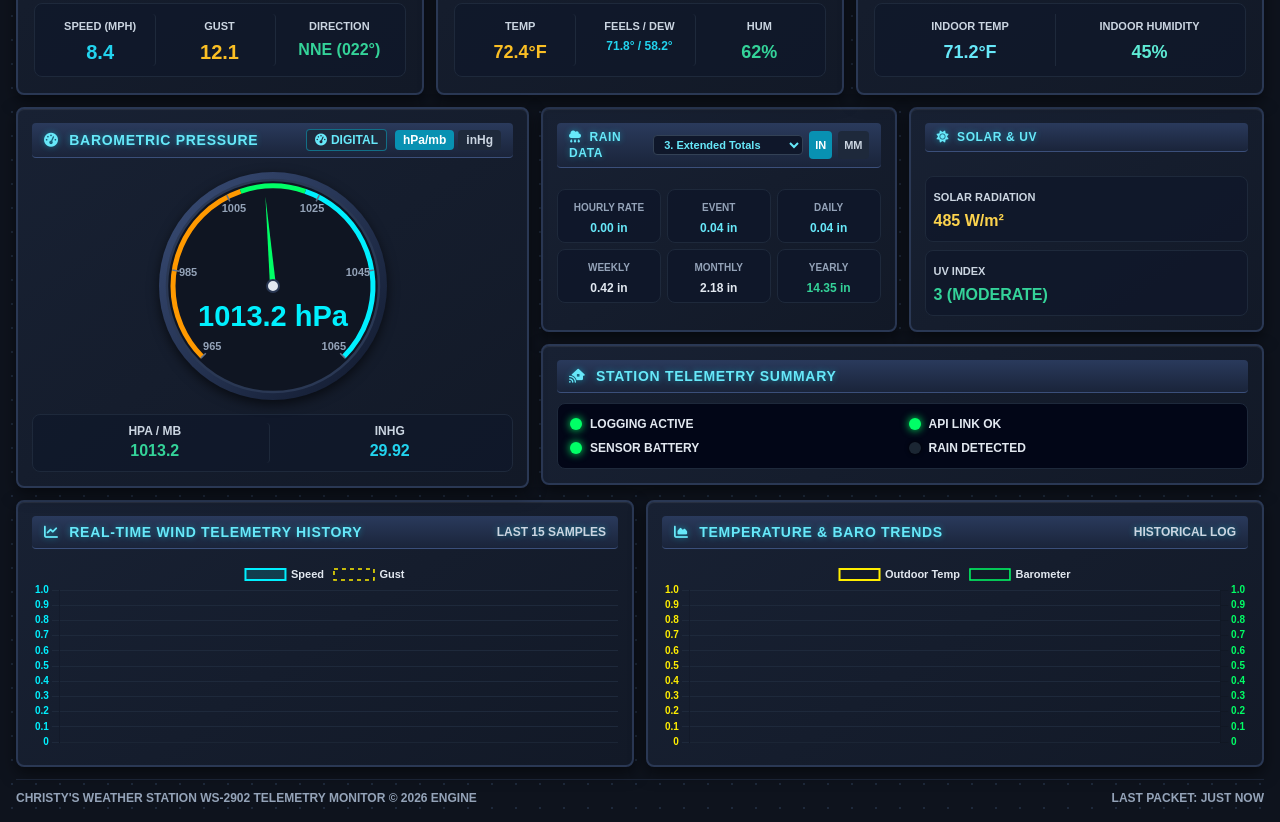
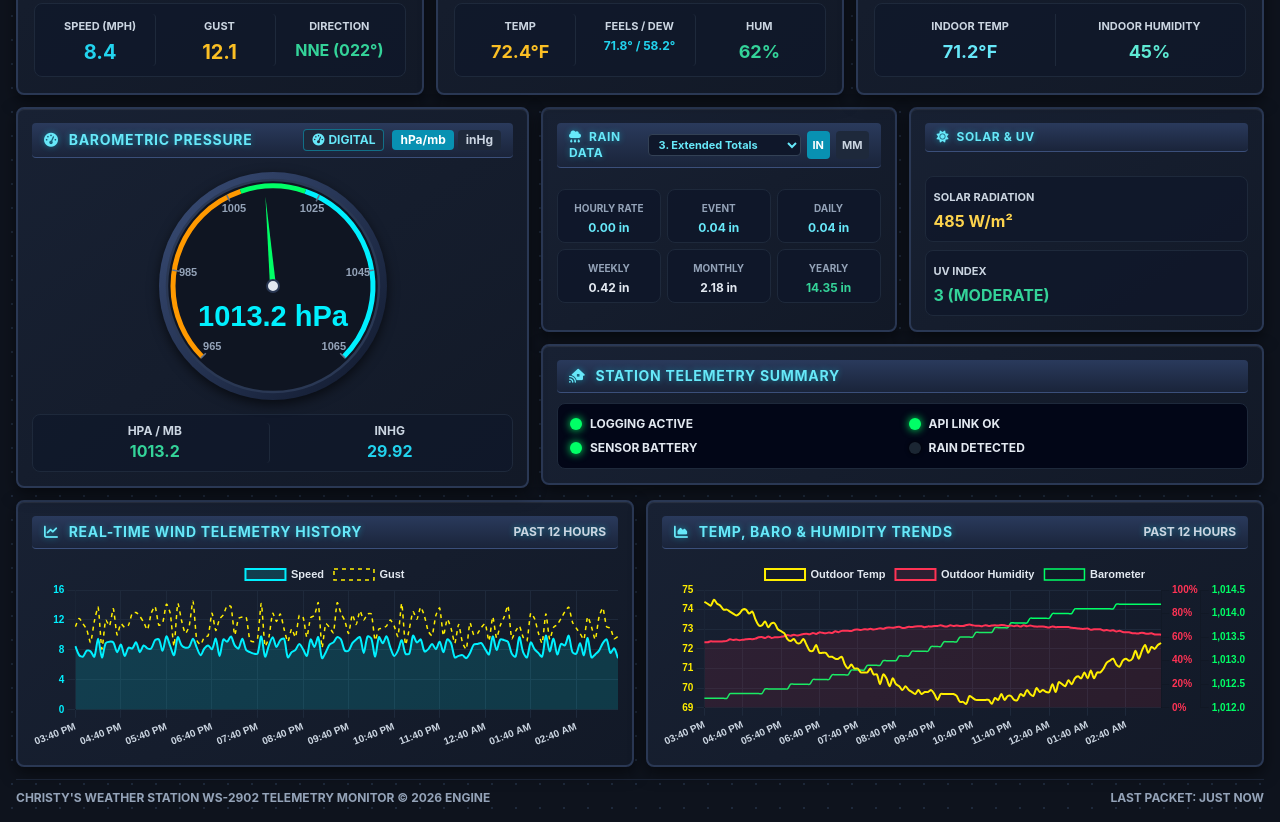
Before and after one commit to kd4bee/homedisplay, a plain HTML site: page index.html in a window 1280 px wide. Shown: the part 548-1370 px from the top of the page. Drawn offline with nearby package versions, Linux system fonts and the light colour scheme; no server answers.

Commit message:
Add files via upload

```diff
--- a/index.html
+++ b/index.html
@@ -5,16 +5,16 @@
     <meta name="viewport" content="width=device-width, initial-scale=1.0">
     <title>Christy's Weather Station - WS-2902 Live Monitor</title>
 
-    <!-- Robust PWA Manifest & Chrome App Installation Icons -->
+    <!-- PWA Manifest & Web App Icons -->
     <link rel="icon" type="image/png" href="https://cdn-icons-png.flaticon.com/512/1163/1163624.png">
     <link rel="apple-touch-icon" href="https://cdn-icons-png.flaticon.com/512/1163/1163624.png">
     <link rel="manifest" href='data:application/manifest+json;charset=utf-8,{"name":"Christy\'s Weather Station","short_name":"Christy WX","start_url":".","display":"standalone","background_color":"%230e131d","theme_color":"%230e131d","icons":[{"src":"https://cdn-icons-png.flaticon.com/512/1163/1163624.png","sizes":"512x512","type":"image/png"}]}'>
 
-    <!-- Tailwind CSS -->
+    <!-- Tailwind CSS CDN -->
     <script src="https://cdn.tailwindcss.com"></script>
-    <!-- Font Awesome Icons -->
+    <!-- Font Awesome Icons CDN -->
     <link rel="stylesheet" href="https://cdnjs.cloudflare.com/ajax/libs/font-awesome/6.4.0/css/all.min.css">
-    <!-- Chart.js -->
+    <!-- Chart.js CDN -->
     <script src="https://cdn.jsdelivr.net/npm/chart.js"></script>
 
     <style>
@@ -35,7 +35,7 @@
         body {
             background-color: var(--bg-dark);
             color: #e2e8f0;
-            font-family: Arial, Helvetica, sans-serif;
+            font-family: Inter, Arial, Helvetica, sans-serif;
             background-image: radial-gradient(#1e293b 1px, transparent 1px);
             background-size: 24px 24px;
         }
@@ -66,7 +66,6 @@
         .led-red { background-color: var(--neon-red); box-shadow: 0 0 8px var(--neon-red); }
         .led-off { background-color: var(--led-off); }
 
-        /* Crisp clock font styling without blur or heavy glow */
         .crisp-clock {
             text-shadow: none;
             -webkit-font-smoothing: antialiased;
@@ -93,6 +92,7 @@
 </head>
 <body class="min-h-screen flex flex-col justify-between p-2 md:p-4 text-sm md:text-base select-none">
 
+    <!-- HEADER / CONTROL BAR -->
     <header class="wd-panel mb-3 p-3 md:p-4 flex flex-wrap items-center justify-between gap-4">
         <!-- Title & App Branding -->
         <div class="flex items-center gap-3">
@@ -334,7 +334,7 @@
 
             <!-- Precipitation & Solar/UV Pane (Stacked Side by Side) -->
             <div class="grid grid-cols-1 md:grid-cols-2 gap-3">
-                <!-- Enhanced Rain Data Panel with Dynamic View Selector Dropdown -->
+                <!-- Rain Data Panel with Dynamic View Selector Dropdown -->
                 <div class="wd-panel p-3.5 flex flex-col justify-between">
                     <div class="wd-header-bar px-3 py-1.5 rounded flex justify-between items-center mb-2">
                         <span class="font-bold text-cyan-300 text-xs tracking-wider"><i class="fa-solid fa-cloud-rain mr-1"></i> RAIN DATA</span>
@@ -399,18 +399,18 @@
             <div class="wd-panel p-3.5">
                 <div class="wd-header-bar px-3 py-1.5 rounded flex justify-between items-center mb-2.5">
                     <span class="font-bold text-cyan-300 text-sm tracking-wider"><i class="fa-solid fa-chart-line mr-1.5"></i> REAL-TIME WIND TELEMETRY HISTORY</span>
-                    <span class="text-xs text-slate-300 font-bold">LAST 15 SAMPLES</span>
+                    <span class="text-xs text-slate-300 font-bold">PAST 12 HOURS</span>
                 </div>
                 <div class="h-48 relative">
                     <canvas id="chart-wind"></canvas>
                 </div>
             </div>
 
-            <!-- Temperature & Barometer Graph -->
+            <!-- Temperature, Barometer & Outdoor Humidity Graph -->
             <div class="wd-panel p-3.5">
                 <div class="wd-header-bar px-3 py-1.5 rounded flex justify-between items-center mb-2.5">
-                    <span class="font-bold text-cyan-300 text-sm tracking-wider"><i class="fa-solid fa-chart-area mr-1.5"></i> TEMPERATURE & BARO TRENDS</span>
-                    <span class="text-xs text-slate-300 font-bold">HISTORICAL LOG</span>
+                    <span class="font-bold text-cyan-300 text-sm tracking-wider"><i class="fa-solid fa-chart-area mr-1.5"></i> TEMP, BARO & HUMIDITY TRENDS</span>
+                    <span class="text-xs text-slate-300 font-bold">PAST 12 HOURS</span>
                 </div>
                 <div class="h-48 relative">
                     <canvas id="chart-temp-baro"></canvas>
@@ -559,6 +559,7 @@
         </div>
     </div>
 
+    <!-- APPLICATION LOGIC -->
     <script>
         let timeOffsetMs = 0;
         let refreshIntervalMs = 16000;
@@ -583,7 +584,8 @@
         let windChart = null;
         let tempBaroChart = null;
         let rainBarChart = null;
-        const maxChartHistory = 15;
+
+        const maxChartHistory = 144;
 
         let config = {
             stations: [
@@ -668,7 +670,6 @@
             gaugeScaleSize = size;
             document.documentElement.style.setProperty('--gauge-scale', size + 'px');
 
-            // Resize actual canvas drawing buffers to match slider size for crisp rendering
             ['gauge-wind-speed', 'gauge-wind-dir', 'gauge-temp', 'gauge-out-hum', 'gauge-in-temp', 'gauge-in-hum', 'gauge-baro'].forEach(id => {
                 const cvs = document.getElementById(id);
                 if (cvs) {
@@ -698,7 +699,7 @@
             rainWeekly: 0.42,
             rainMonthly: 2.18,
             rainYearly: 14.35,
-            rainLastTimeStr: "3:05 PM", // Locked to your station's reported time
+            rainLastTimeStr: "3:05 PM",
             dryStreakDays: 0,
             solar: 485,
             uv: 3,
@@ -897,12 +898,10 @@
                     computedDryStreakDays = 0;
                 }
 
-                // Determine display string for last rain event
                 let lastRainDisplay = weatherData.rainLastTimeStr || '3:05 PM';
                 if (isRaining) {
                     lastRainDisplay = 'NOW';
                 } else if (weatherData.rainDaily > 0 && lastRainDisplay === '3:05 PM') {
-                    // If rain recorded today, ensure readout indicates today's activity
                     lastRainDisplay = `Today ${lastRainDisplay}`;
                 }
 
@@ -936,7 +935,6 @@
             const ctx = canvas.getContext('2d');
             const rMult = currentRainUnit === 'mm' ? 25.4 : 1;
 
-            // Generate past 7 days dates with Month & Day number (e.g. "Oct 27", "Nov 2")
             const dateLabels = [];
             const dailyData = weatherData.weeklyHistory || [0, 0, 0, 0, 0, 0, weatherData.rainDaily];
 
@@ -948,7 +946,6 @@
                 dateLabels.push(`${monthStr} ${dayNum}`);
             }
 
-            // Convert to display units
             const chartData = dailyData.map(val => Number((val * rMult).toFixed(2)));
 
             if (rainBarChart) rainBarChart.destroy();
@@ -1098,7 +1095,6 @@
                 });
             }
 
-            // Scale tick number font size proportionally with canvas width
             const tickFontSize = Math.max(9, Math.round(w * 0.046));
             ctx.fillStyle = skin.textColor;
             ctx.font = `bold ${tickFontSize}px Arial, Helvetica, sans-serif`;
@@ -1155,7 +1151,6 @@
             ctx.lineWidth = 2;
             ctx.stroke();
 
-            // Updated from 10% to 12% of canvas width to match other gauges
             const dialValueFontSize = Math.max(16, Math.round(w * 0.12));
             ctx.fillStyle = skin.digitalColor;
             ctx.font = `bold ${dialValueFontSize}px Arial, Helvetica, sans-serif`;
@@ -1274,7 +1269,6 @@
             ctx.lineWidth = 2;
             ctx.stroke();
 
-            // Equalized compass reading font size to match 12% scale of other gauges
             const compassValFontSize = Math.max(16, Math.round(w * 0.12));
             ctx.fillStyle = skin.digitalColor;
             ctx.font = `bold ${compassValFontSize}px Arial, Helvetica, sans-serif`;
@@ -1490,32 +1484,71 @@
             }
         }
 
+        function generateInitialHistory() {
+            const timeLabels = [];
+            const windSpeedData = [];
+            const windGustData = [];
+            const tempData = [];
+            const baroData = [];
+            const humData = [];
+
+            const now = new Date();
+            let baseTemp = weatherData.temp || 72.4;
+            let baseBaro = currentBaroUnit === 'inhg' ? weatherData.baroInhg : weatherData.baroHpa;
+            let baseHum = weatherData.outHum || 62;
+            let baseWind = weatherData.windSpeed || 8.4;
+
+            for (let i = 143; i >= 0; i--) {
+                const pastDate = new Date(now.getTime() - i * 5 * 60 * 1000);
+                const timeStr = pastDate.toLocaleTimeString([], { hour: '2-digit', minute: '2-digit' });
+                timeLabels.push(timeStr);
+
+                const hoursAgo = (i * 5) / 60;
+                const tempVal = baseTemp - Math.sin(hoursAgo / 3) * 3 + (Math.random() * 0.6 - 0.3);
+                const baroVal = baseBaro + Math.cos(hoursAgo / 4) * (currentBaroUnit === 'inhg' ? 0.03 : 1.0) + (Math.random() * 0.01 - 0.005);
+                const humVal = Math.min(100, Math.max(20, baseHum + Math.sin(hoursAgo / 3) * 8 + (Math.random() * 1.5 - 0.75)));
+                const wSpd = Math.max(0, baseWind + (Math.random() * 3 - 1.5));
+                const wGst = wSpd + Math.random() * 4 + 1;
+
+                windSpeedData.push(Number(wSpd.toFixed(1)));
+                windGustData.push(Number(wGst.toFixed(1)));
+                tempData.push(Number((currentTempUnit === 'F' ? tempVal : fToC(tempVal)).toFixed(1)));
+                baroData.push(Number(baroVal.toFixed(currentBaroUnit === 'inhg' ? 2 : 1)));
+                humData.push(Number(humVal.toFixed(1)));
+            }
+
+            return { timeLabels, windSpeedData, windGustData, tempData, baroData, humData };
+        }
+
         function initCharts() {
             const chartFontFamily = "Arial, Helvetica, sans-serif";
+            const history = generateInitialHistory();
 
             const ctxWind = document.getElementById('chart-wind').getContext('2d');
             windChart = new Chart(ctxWind, {
                 type: 'line',
                 data: {
-                    labels: [],
+                    labels: history.timeLabels,
                     datasets: [
                         {
                             label: 'Speed',
-                            data: [],
+                            data: history.windSpeedData,
                             borderColor: '#00f0ff',
                             backgroundColor: 'rgba(0, 240, 255, 0.15)',
                             fill: true,
                             tension: 0.3,
-                            borderWidth: 2
+                            borderWidth: 2,
+                            pointRadius: 0
                         },
                         {
                             label: 'Gust',
-                            data: [],
+                            data: history.windGustData,
                             borderColor: '#ffee00',
                             borderDash: [4, 4],
                             fill: false,
                             tension: 0.2,
-                            borderWidth: 1.5
+                            borderWidth: 1.5,
+                            pointRadius: 0
                         }
                     ]
                 },
@@ -1523,7 +1556,14 @@
                     responsive: true,
                     maintainAspectRatio: false,
                     scales: {
-                        x: { grid: { color: '#1e293b' }, ticks: { color: '#cbd5e1', font: { family: chartFontFamily, size: 10, weight: 'bold' } } },
+                        x: {
+                            grid: { color: '#1e293b' },
+                            ticks: {
+                                color: '#cbd5e1',
+                                font: { family: chartFontFamily, size: 10, weight: 'bold' },
+                                maxTicksLimit: 12
+                            }
+                        },
                         y: { grid: { color: '#1e293b' }, ticks: { color: '#00f0ff', font: { family: chartFontFamily, size: 10, weight: 'bold' } }, beginAtZero: true }
                     },
                     plugins: {
@@ -1536,23 +1576,36 @@
             tempBaroChart = new Chart(ctxTemp, {
                 type: 'line',
                 data: {
-                    labels: [],
+                    labels: history.timeLabels,
                     datasets: [
                         {
                             label: 'Outdoor Temp',
-                            data: [],
+                            data: history.tempData,
                             borderColor: '#ffee00',
                             yAxisID: 'yTemp',
                             tension: 0.3,
-                            borderWidth: 2
+                            borderWidth: 2,
+                            pointRadius: 0
+                        },
+                        {
+                            label: 'Outdoor Humidity',
+                            data: history.humData,
+                            borderColor: '#ff3355',
+                            backgroundColor: 'rgba(255, 51, 85, 0.1)',
+                            fill: true,
+                            yAxisID: 'yHum',
+                            tension: 0.3,
+                            borderWidth: 2,
+                            pointRadius: 0
                         },
                         {
                             label: 'Barometer',
-                            data: [],
+                            data: history.baroData,
                             borderColor: '#00ff66',
                             yAxisID: 'yBaro',
                             tension: 0.3,
-                            borderWidth: 1.5
+                            borderWidth: 1.5,
+                            pointRadius: 0
                         }
                     ]
                 },
@@ -1560,9 +1613,35 @@
                     responsive: true,
                     maintainAspectRatio: false,
                     scales: {
-                        x: { grid: { color: '#1e293b' }, ticks: { color: '#cbd5e1', font: { family: chartFontFamily, size: 10, weight: 'bold' } } },
-                        yTemp: { position: 'left', grid: { color: '#1e293b' }, ticks: { color: '#ffee00', font: { family: chartFontFamily, size: 10, weight: 'bold' } } },
-                        yBaro: { position: 'right', grid: { drawOnChartArea: false }, ticks: { color: '#00ff66', font: { family: chartFontFamily, size: 10, weight: 'bold' } } }
+                        x: {
+                            grid: { color: '#1e293b' },
+                            ticks: {
+                                color: '#cbd5e1',
+                                font: { family: chartFontFamily, size: 10, weight: 'bold' },
+                                maxTicksLimit: 12
+                            }
+                        },
+                        yTemp: {
+                            position: 'left',
+                            grid: { color: '#1e293b' },
+                            ticks: { color: '#ffee00', font: { family: chartFontFamily, size: 10, weight: 'bold' } }
+                        },
+                        yHum: {
+                            position: 'right',
+                            grid: { drawOnChartArea: false },
+                            min: 0,
+                            max: 100,
+                            ticks: {
+                                color: '#ff3355',
+                                font: { family: chartFontFamily, size: 10, weight: 'bold' },
+                                callback: function(val) { return val + '%'; }
+                            }
+                        },
+                        yBaro: {
+                            position: 'right',
+                            grid: { drawOnChartArea: false },
+                            ticks: { color: '#00ff66', font: { family: chartFontFamily, size: 10, weight: 'bold' } }
+                        }
                     },
                     plugins: {
                         legend: { labels: { color: '#e2e8f0', font: { family: chartFontFamily, size: 11, weight: 'bold' } } }
@@ -1572,7 +1651,7 @@
         }
 
         function pushChartData() {
-            const nowStr = new Date().toLocaleTimeString([], { hour: '2-digit', minute: '2-digit', second: '2-digit' });
+            const nowStr = new Date().toLocaleTimeString([], { hour: '2-digit', minute: '2-digit' });
 
             if (windChart) {
                 const wSpd = currentWindUnit === 'kmh' ? mphToKmh(weatherData.windSpeed) : (currentWindUnit === 'kts' ? mphToKts(weatherData.windSpeed) : weatherData.windSpeed);
@@ -1593,15 +1672,18 @@
             if (tempBaroChart) {
                 const displayT = currentTempUnit === 'F' ? weatherData.temp : fToC(weatherData.temp);
                 const displayB = currentBaroUnit === 'inhg' ? weatherData.baroInhg : weatherData.baroHpa;
+                const displayH = weatherData.outHum;
 
                 tempBaroChart.data.labels.push(nowStr);
                 tempBaroChart.data.datasets[0].data.push(displayT);
-                tempBaroChart.data.datasets[1].data.push(displayB);
+                tempBaroChart.data.datasets[1].data.push(displayH);
+                tempBaroChart.data.datasets[2].data.push(displayB);
 
                 if (tempBaroChart.data.labels.length > maxChartHistory) {
                     tempBaroChart.data.labels.shift();
                     tempBaroChart.data.datasets[0].data.shift();
                     tempBaroChart.data.datasets[1].data.shift();
+                    tempBaroChart.data.datasets[2].data.shift();
                 }
                 tempBaroChart.update();
             }
@@ -1619,6 +1701,7 @@
                 weatherData.windAvgDeg = (weatherData.windAvgDeg * 0.9) + (weatherData.windDeg * 0.1);
 
                 weatherData.temp += (Math.random() * 0.2 - 0.1);
+                weatherData.outHum = Math.min(100, Math.max(10, weatherData.outHum + (Math.random() * 0.6 - 0.3)));
                 weatherData.baroInhg += (Math.random() * 0.004 - 0.002);
                 weatherData.baroHpa = weatherData.baroInhg * 33.8639;
 
@@ -1638,7 +1721,7 @@
             const lat = parseFloat(geoData[0].lat);
             const lon = parseFloat(geoData[0].lon);
 
-            const weatherUrl = `https://api.open-meteo.com/v1/forecast?latitude=${lat}&longitude=${lon}&current=temperature_2m,relative_humidity_2m,apparent_temperature,precipitation,surface_pressure,wind_speed_10m,wind_direction_10m&daily=temperature_2m_max,temperature_2m_min&temperature_unit=fahrenheit&wind_speed_unit=mph&precipitation_unit=inch&timezone=auto`;
+            const weatherUrl = `https://api.open-meteo.com/v1/forecast?latitude=${lat}&longitude=${lon}&current=temperature_2m,relative_humidity_2m,apparent_temperature,precipitation,surface_pressure,wind_speed_10m,wind_direction_10m&hourly=temperature_2m,relative_humidity_2m,surface_pressure,wind_speed_10m&daily=temperature_2m_max,temperature_2m_min&temperature_unit=fahrenheit&wind_speed_unit=mph&precipitation_unit=inch&timezone=auto`;
 
             const wRes = await fetch(weatherUrl);
             if (!wRes.ok) throw new Error("Weather fetch failed");
@@ -1663,8 +1746,32 @@
                 weatherData.baroHpa = cur.surface_pressure || 1013.2;
                 weatherData.rainRate = cur.precipitation || 0;
 
+                if (wData.hourly && wData.hourly.time) {
+                    const times = wData.hourly.time.slice(-12);
+                    const temps = wData.hourly.temperature_2m.slice(-12);
+                    const hums = wData.hourly.relative_humidity_2m.slice(-12);
+                    const baros = wData.hourly.surface_pressure.slice(-12);
+                    const winds = wData.hourly.wind_speed_10m.slice(-12);
+
+                    const timeLabels = times.map(t => new Date(t).toLocaleTimeString([], { hour: '2-digit', minute: '2-digit' }));
+
+                    if (tempBaroChart) {
+                        tempBaroChart.data.labels = timeLabels;
+                        tempBaroChart.data.datasets[0].data = temps.map(t => currentTempUnit === 'F' ? t : fToC(t));
+                        tempBaroChart.data.datasets[1].data = hums;
+                        tempBaroChart.data.datasets[2].data = baros.map(b => currentBaroUnit === 'inhg' ? b / 33.8639 : b);
+                        tempBaroChart.update();
+                    }
+
+                    if (windChart) {
+                        windChart.data.labels = timeLabels;
+                        windChart.data.datasets[0].data = winds;
+                        windChart.data.datasets[1].data = winds.map(w => w * 1.3);
+                        windChart.update();
+                    }
+                }
+
                 renderAllGauges();
-                pushChartData();
             }
         }
 
@@ -1749,7 +1856,6 @@
                         weatherData.rainWeekly = lastData.weeklyrainin || 0;
                         weatherData.rainMonthly = lastData.monthlyrainin || 0;
 
-                        // Parse last rain timestamp dynamically from telemetry packet
                         if (lastData.lastRain) {
                             const rainDate = new Date(lastData.lastRain);
                             if (!isNaN(rainDate.getTime())) {
```
